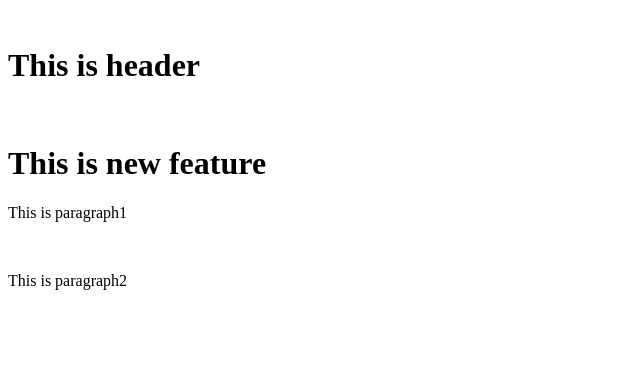
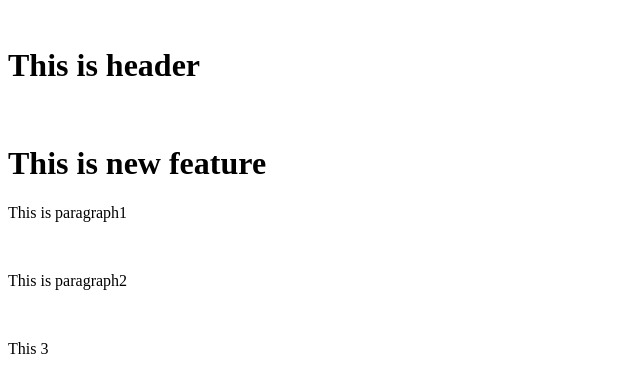
Before and after one commit to Sukanya2524/sample_git2, a plain HTML site: page index.html in a window 1280 px wide. Shown: the full height of the page, 0-640 px from the left. Drawn offline with Linux system fonts and the light colour scheme.

Commit message:
add new paragraph

```diff
--- a/index.html
+++ b/index.html
@@ -6,4 +6,5 @@
 <h1>This is new feature</h1>
 <p>This is paragraph1</p>
 <p>This is paragraph2</p>
+<p>This 3</p>
 </body>
```
